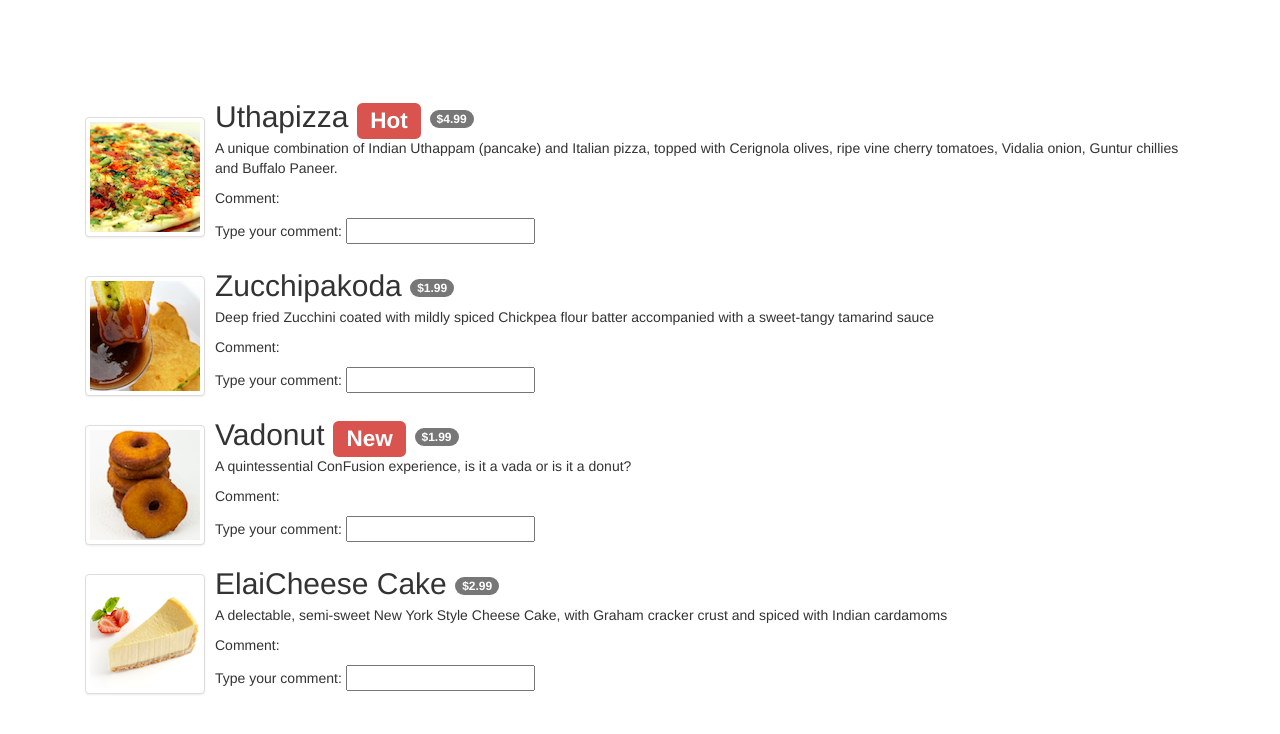
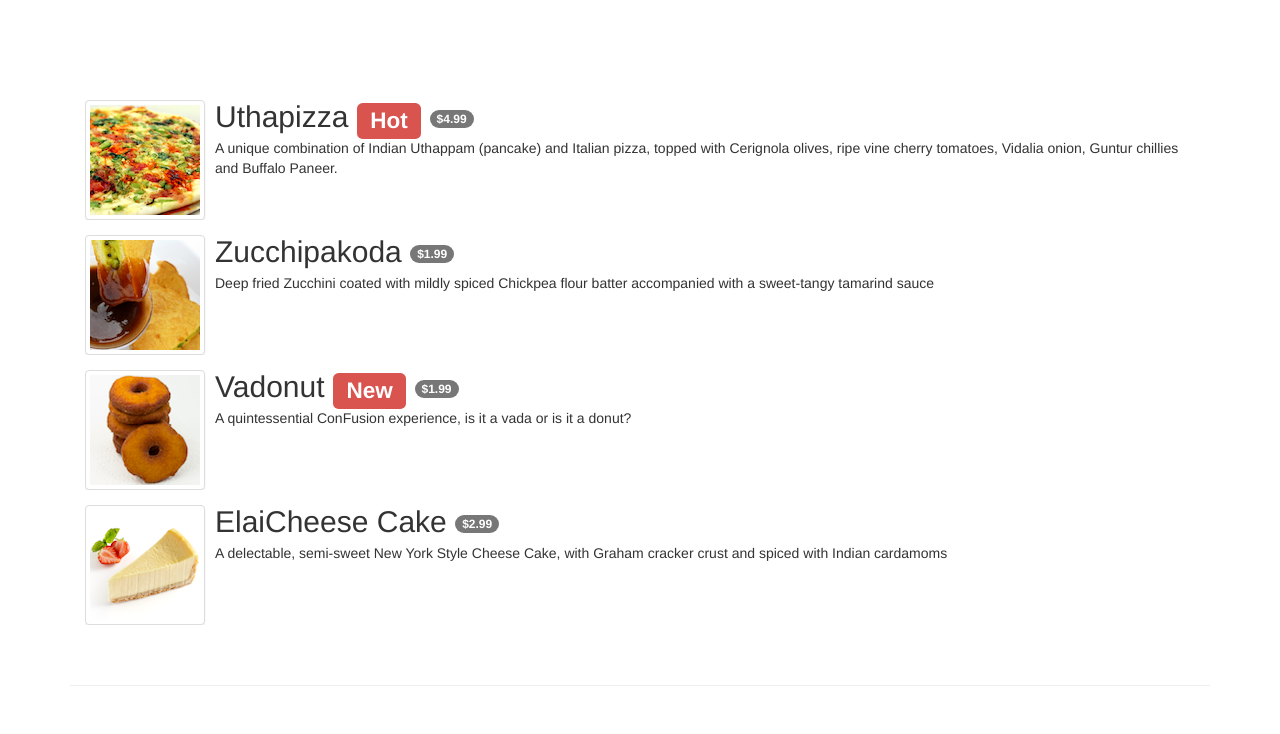
Before and after one commit to ruxandrafed/coursera-angularjs, a website: page app/menu.html in a window 1280 px wide. Shown: the top 734 px of the page. Drawn offline with Linux system fonts and the light colour scheme.

Commit message:
Temporarily hide comments section

```diff
--- a/app/menu.html
+++ b/app/menu.html
@@ -37,13 +37,16 @@
                         </a>
                     </div>
                     <div class="media-body">
-                        <h2 class="media-heading">{{dish.name}}
+                        <h2 class="media-heading">{{dish.name }}
                          <span class="label label-danger">{{dish.label}}</span>
                          <span class="badge">{{dish.price | currency}}</span></h2>
                         <p>{{dish.description}}</p>
-                        <p>Comment: {{dish.comment}}</p>
-                        <p>Type your comment:
-                         <input type="text" ng-model="dish.comment"></p>
+
+                        <!--<p>Comment: {{dish.comment}}</p>-->
+                        <!--<p>Type your comment:-->
+                         <!--<input type="text" ng-model="dish.comment">-->
+                        <!--</p>-->
+
                     </div>
                 </li>
             </ul>
```
